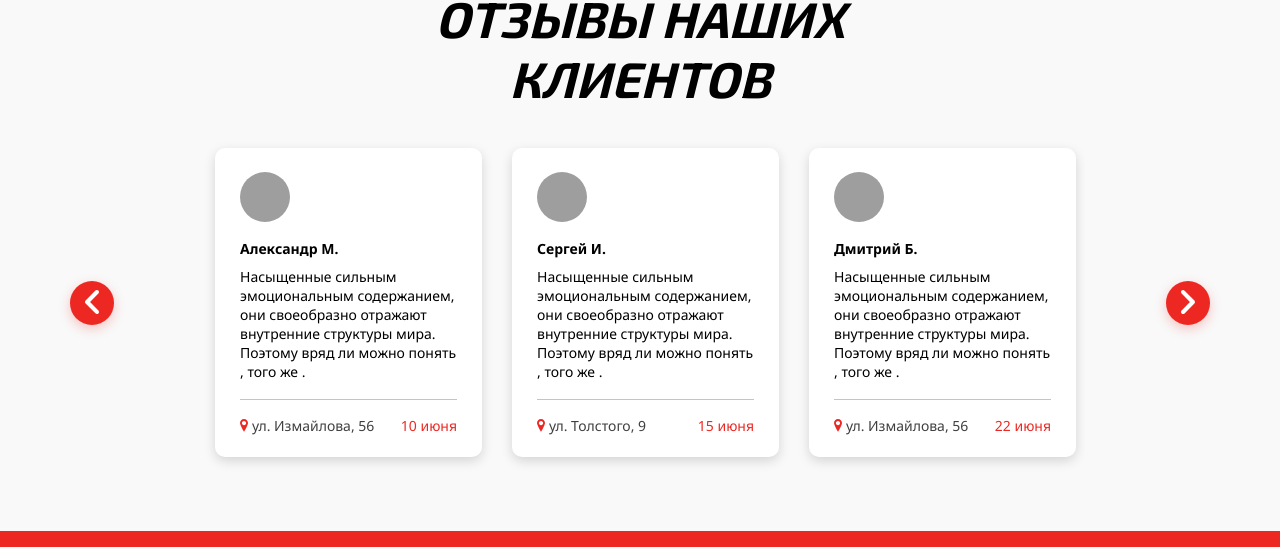
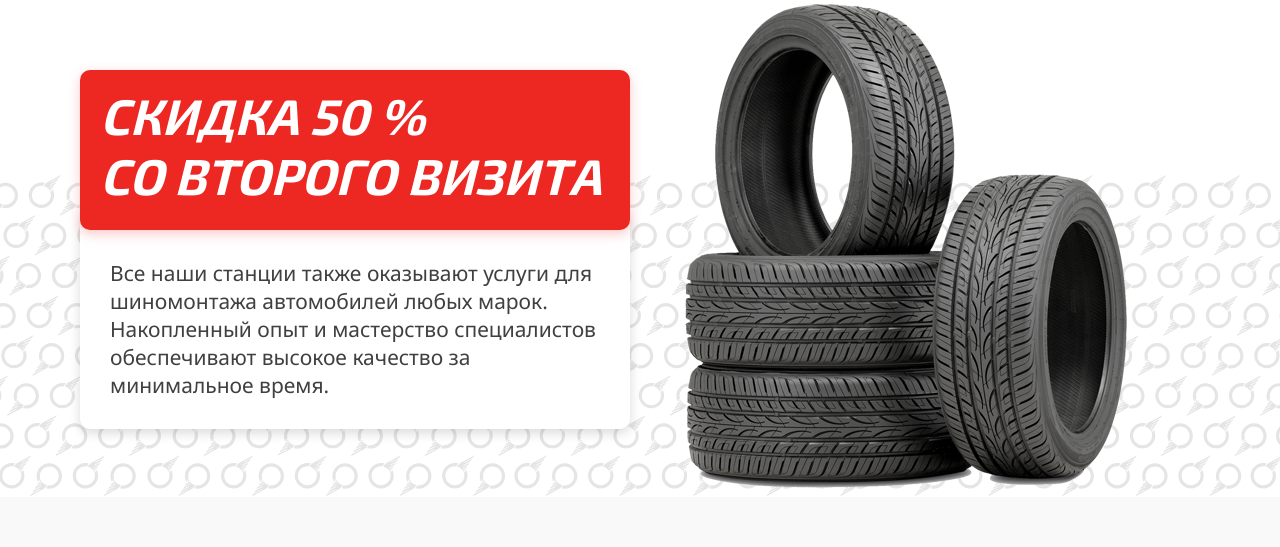
Before and after one commit to ViktoriaZaharova/tire-fitting58, a website: page app/index.html in a window 1280 px wide. Shown: the part 3240-3787 px from the top of the page. Drawn offline with nearby package versions, Linux system fonts and the light colour scheme; grey boxes are pictures that could not be loaded.

Commit message:
add index

```diff
--- a/app/index.html
+++ b/app/index.html
@@ -358,6 +358,33 @@
     </div>
 </section>
 
+<section class="sale-section">
+    <div class="container">
+        <div class="row">
+            <div class="col-12 col-lg-6">
+                <div class="sale-section-val">
+                    <h2>Скидка 50 % <br>
+                        со второго визита</h2>
+                </div>
+                <div class="box-text">
+                    <p>Все наши станции также оказывают услуги для шиномонтажа автомобилей любых марок. Накопленный опыт
+                        и мастерство специалистов обеспечивают высокое качество за минимальное время.</p>
+                </div>
+            </div>
+
+            <div class="col-12 col-lg-6"><img src="img/img1.png" alt=""></div>
+        </div>
+    </div>
+</section>
+
+<section class="advantages">
+    <div class="container">
+        <div class="row">
+
+        </div>
+    </div>
+</section>
+
 <section class="reviews bg-grey">
     <div class="container">
         <div class="col-12">
--- a/app/sass/main.sass
+++ b/app/sass/main.sass
@@ -1037,5 +1037,38 @@ footer
     width: 100%
     height: 100%
 
+//sale-section
+.sale-section
+  position: relative
+  margin: 136px 0 0
+  &:before
+    content: ''
+    position: absolute
+    left: 0
+    bottom: 0
+    height: 322px
+    width: 100%
+    background: url("../img/decor2.svg") no-repeat center
+      size: cover
+  .box-text
+    background: #fff
+    border-radius: 10px
+    padding: 49px 30px 30px
+    color: #403F41
+    font-size: 21px
+    margin: -20px 0 0
+    box-shadow: 0px 4px 12px rgba(0, 0, 0, 0.15)
+  img
+    margin: -73px 0 0
+
+.sale-section-val
+  color: #ffffff
+  background: $accent
+  border-radius: 10px
+  padding: 15px 20px 25px
+  position: relative
+  box-shadow: 0px 4px 12px rgba(237, 40, 35, 0.25)
+
+
 @import "media"
 // Всегда в конце
```
Also changed, not shown: app/css/main.css, app/img/decor2.svg (added), app/img/img1.png (added).
